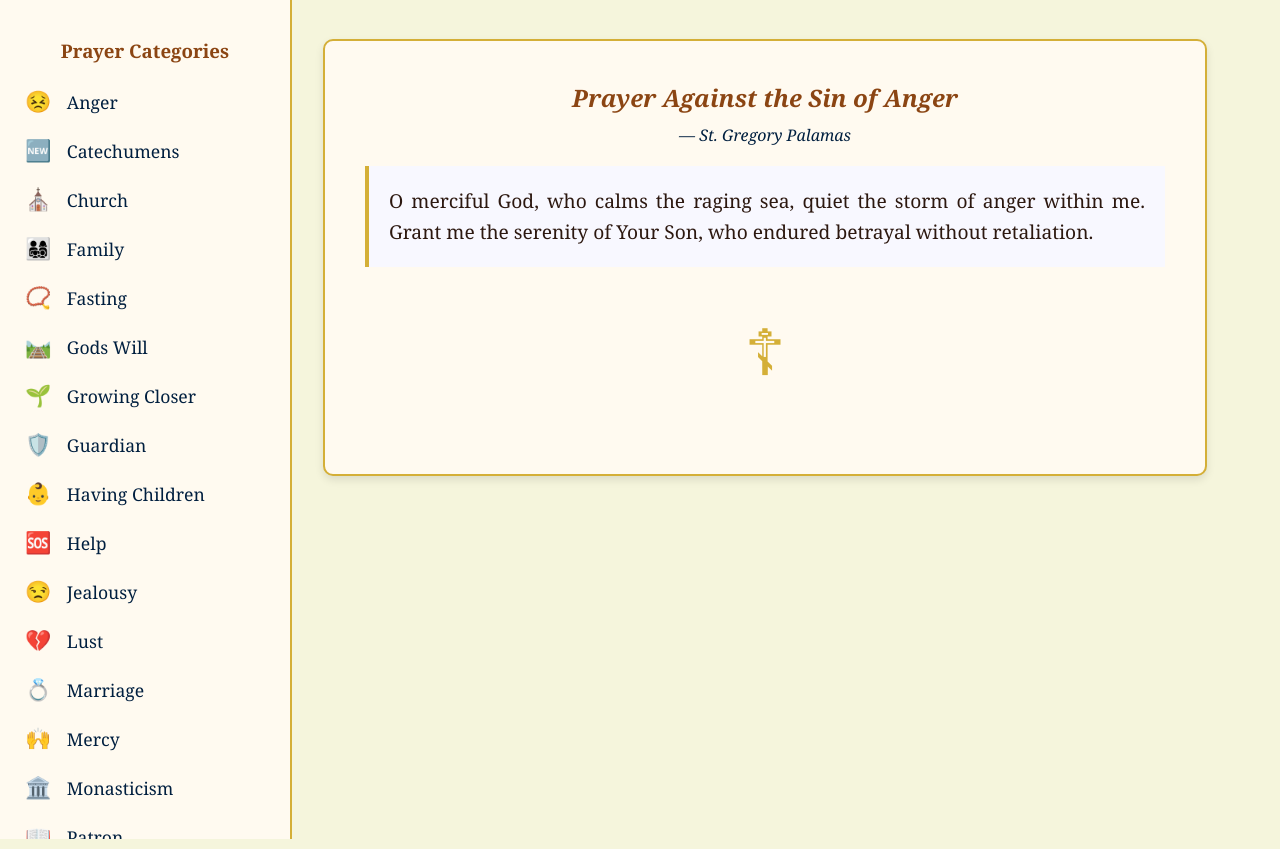
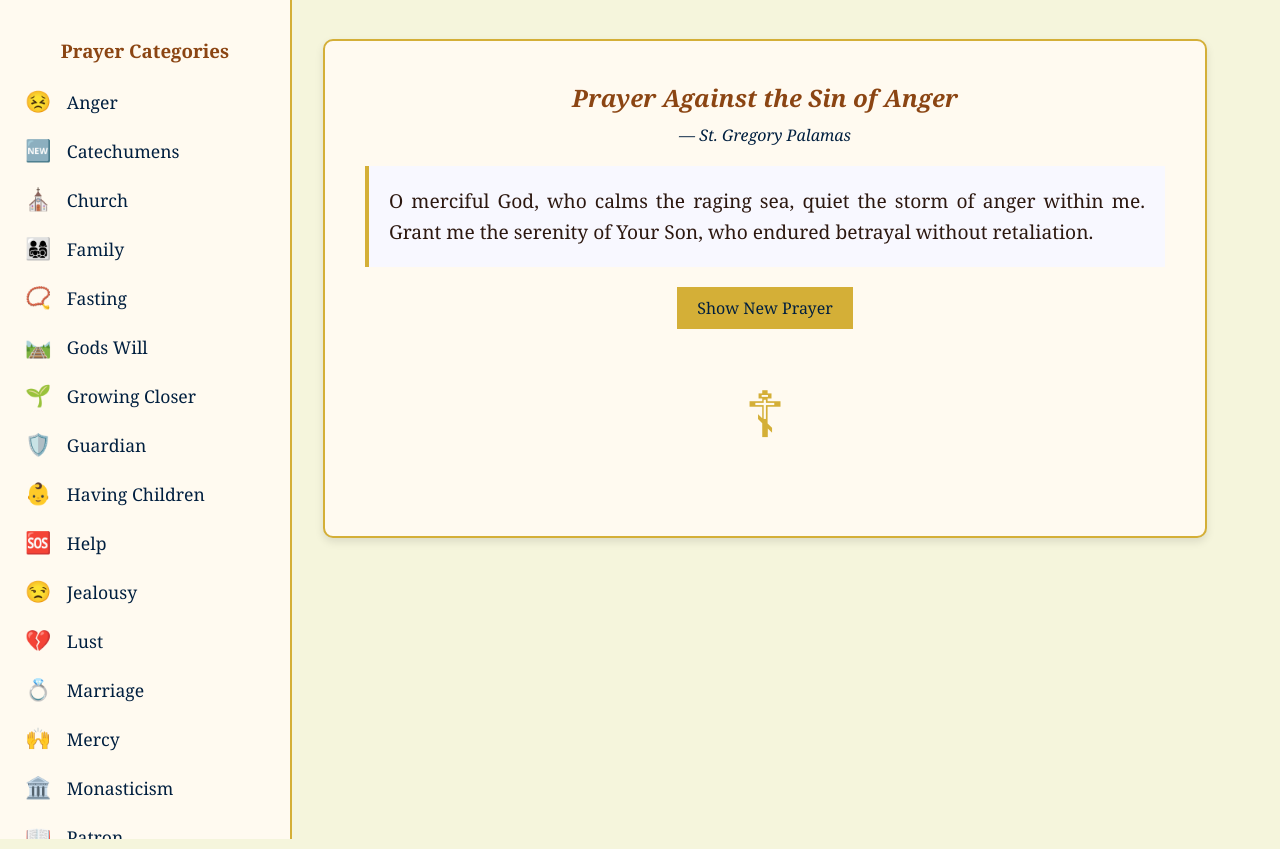
Before and after one commit to Vikings001R/Eastern-Orthodox-Prayer-Generator, a Flask app: page / in a window 1280 px wide. Shown: the part 96-945 px from the top of the page. Run offline with Flask 3, Linux system fonts and the light colour scheme.

Commit message:
added unstaged changes

```diff
--- a/server.py
+++ b/server.py
@@ -1,4 +1,4 @@
-from flask import Flask, request, render_template
+from flask import Flask, request, render_template, jsonify
 import json
 import random
 import logging
@@ -43,7 +43,7 @@ def privacy():
     <body>
     <h1>Privacy Policy</h1>
     <p>Effective Date: September 28, 2025<br>
-    Eastern Orthodox Prayer Generator ("we," "us," or "our") operates the website at [your URL, e.g., localhost:5000 or dailyeasternorthodoxprayergenerator.com] (the "Site"). This Privacy Policy explains how we collect, use, disclose, and safeguard your information when you visit the Site. By using the Site, you consent to the practices described herein. If you do not agree, please do not access the Site.<br>
+    Eastern Orthodox Prayer Generator ("we," "us," or "our") operates the website at https://www.dailyeasternorthodoxgenerator.com (the "Site"). This Privacy Policy explains how we collect, use, disclose, and safeguard your information when you visit the Site. By using the Site, you consent to the practices described herein. If you do not agree, please do not access the Site.<br>
     Information We Collect:<br>
     Automatically Collected Data: When you visit the Site, our servers may automatically log standard data provided by your web browser, including your IP address, browser type, operating system, access times, and the pages viewed. This data is used solely for operational purposes, such as diagnosing server problems and ensuring Site functionality. No personal identifiers are collected.<br>
     No User-Provided Data: The Site does not require registration, forms, or user input. We do not collect names, email addresses, or other personal information from users.<br>
@@ -62,7 +62,7 @@ def privacy():
     Changes to This Policy:<br>
     We may update this Privacy Policy. Changes will be posted here with an updated effective date.<br>
     Contact Us:<br>
-    For questions, contact [your email, e.g., yourname@example.com].<br>
+    For questions, contact jacobloge@gmail.com.<br>
     This policy complies with general data protection principles but is not legal advice.</p>
     </body>
     </html>
@@ -87,11 +87,11 @@ def terms():
     Prohibited Activities:<br>
     You may not misuse the Site, including hacking, scraping, or spreading malware.<br>
     Governing Law:<br>
-    These Terms are governed by the laws of [your jurisdiction, e.g., United States].<br>
+    These Terms are governed by the laws of the United States.<br>
     Changes to Terms:<br>
     We may update these Terms. Continued use constitutes acceptance.<br>
     Contact Us:<br>
-    For questions, contact [your email, e.g., yourname@example.com].</p>
+    For questions, contact jacobloge@gmail.com.</p>
     </body>
     </html>
     """
@@ -115,5 +115,21 @@ def index(theme=None):
         logging.error(f"Web server error: {e}")
         return f"Error: {e}", 500
 
+@app.route('/random-prayer', methods=['GET'])
+def random_prayer():
+    try:
+        prayers = load_prayers('prayers.json')
+        prayer = random.choice(prayers)  # Use random.choice directly for API
+        logging.info(f"API selected prayer ID {prayer['id']} with theme '{prayer['theme']}'")
+        return jsonify({
+            'prayer': prayer['text'],
+            'saint': prayer.get('saint', 'Traditional'),
+            'title': prayer.get('title', 'Daily Prayer'),
+            'theme': prayer['theme']
+        })
+    except Exception as e:
+        logging.error(f"API error: {e}")
+        return jsonify({'error': str(e)}), 500
+
 if __name__ == "__main__":
     app.run(debug=True, host='0.0.0.0', port=5000)
--- a/templates/prayer_template.html
+++ b/templates/prayer_template.html
@@ -103,6 +103,20 @@
             border-left: 4px solid #d4af37;
             text-align: justify;
         }
+        .new-prayer-btn {
+            background-color: #d4af37; /* Gold */
+            color: #001f3f; /* Deep blue */
+            border: none;
+            padding: 10px 20px;
+            font-size: 1em;
+            cursor: pointer;
+            margin: 20px auto;
+            display: block;
+            font-family: 'Georgia', 'Times New Roman', serif;
+        }
+        .new-prayer-btn:hover {
+            background-color: #b8860b; /* Darker gold */
+        }
         .orthodox-cross {
             font-size: 4em;
             color: #d4af37;
@@ -150,10 +164,11 @@
         </ul>
     </div>
     <div class="main-content">
-        <div class="container">
+        <div class="container" id="prayer-container">
             <div class="prayer-title">{{ title }}</div>
             <div class="saint-attribution">— {{ saint }}</div>
             <div class="prayer">{{ prayer }}</div>
+            <button class="new-prayer-btn" id="new-prayer-btn">Show New Prayer</button>
             <div class="orthodox-cross">☦</div>
         </div>
     </div>
@@ -161,5 +176,6 @@
         Through the prayers of our holy fathers, O Lord Jesus Christ our God, have mercy on us. Amen.<br><br>
         <a href="/privacy">Privacy Policy</a> | <a href="/terms">Terms and Conditions</a> | Copyright © 2025 Eastern Orthodox Prayer Generator. All rights reserved.<br><br><br><br><br>
     </footer>
+    <script src="/static/script.js"></script>
 </body>
 </html>
```
Also changed, not shown: prayer.html (+63 -7 lines), README.md, 1 other file.
